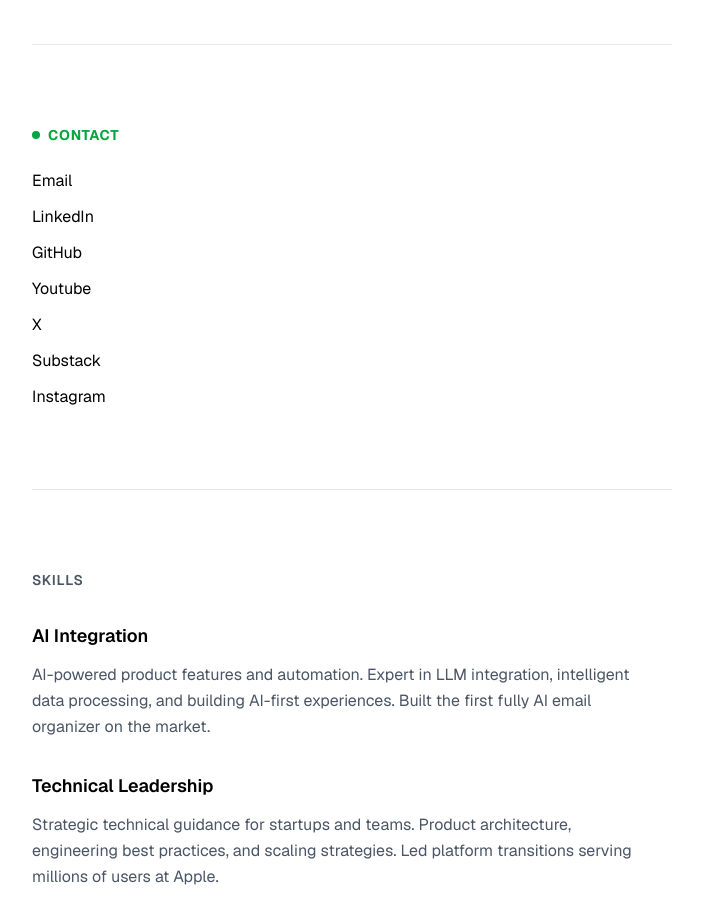
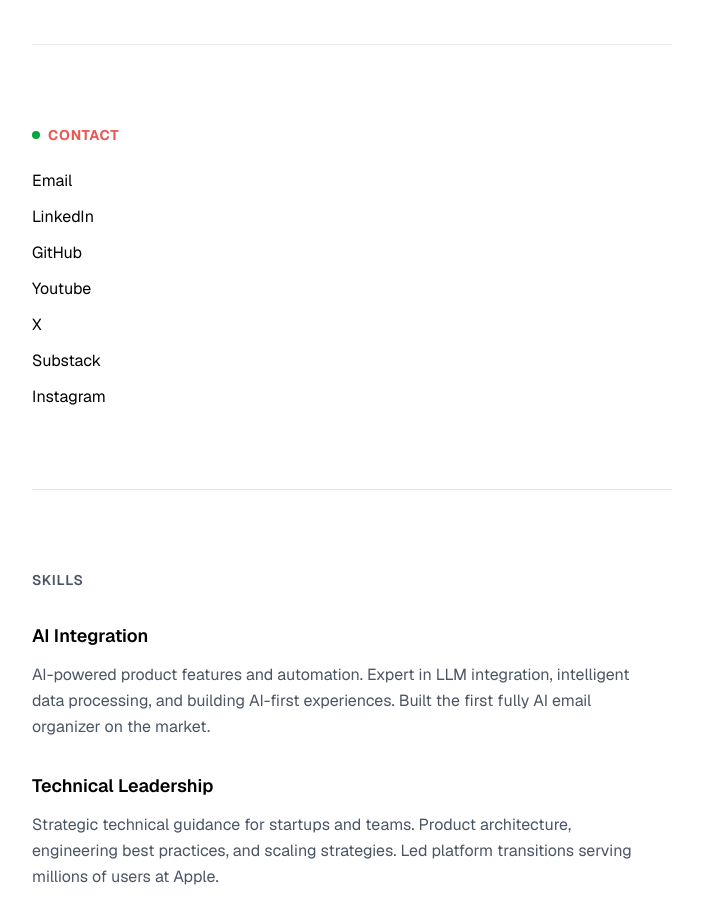
Before and after one commit to ShayanArman/i, a Next.js app: page / in a window 1280 px wide. Shown: the part 1360-2283 px from the top of the page, without its empty margins (288-991 px from the left). Built offline with nearby package versions, Linux system fonts and the light colour scheme; no server answers.

Commit message:
lab color

```diff
--- a/app/page.tsx
+++ b/app/page.tsx
@@ -69,8 +69,8 @@ export default function Home() {
 
             {/* Contact Section */}
             <div className="flex flex-col gap-6">
-              <Link href={'/links'} className="text-base text-black hover:text-gray-600 transition-colors w-fit">
-                <h2 className="text-sm font-bold tracking-wider text-green-600 uppercase flex items-center gap-2">
+              <Link href={'/links'} className="transition-colors hover:underline w-fit" style={{ color: 'lab(57.6104% 56.6725 33.4484)' }}>
+                <h2 className="text-sm font-bold tracking-wider uppercase flex items-center gap-2">
                   <span className="relative flex h-2 w-2">
                     <span className="animate-ping absolute inline-flex h-full w-full rounded-full bg-green-500 opacity-75"></span>
                     <span className="relative inline-flex rounded-full h-2 w-2 bg-green-600"></span>
```
